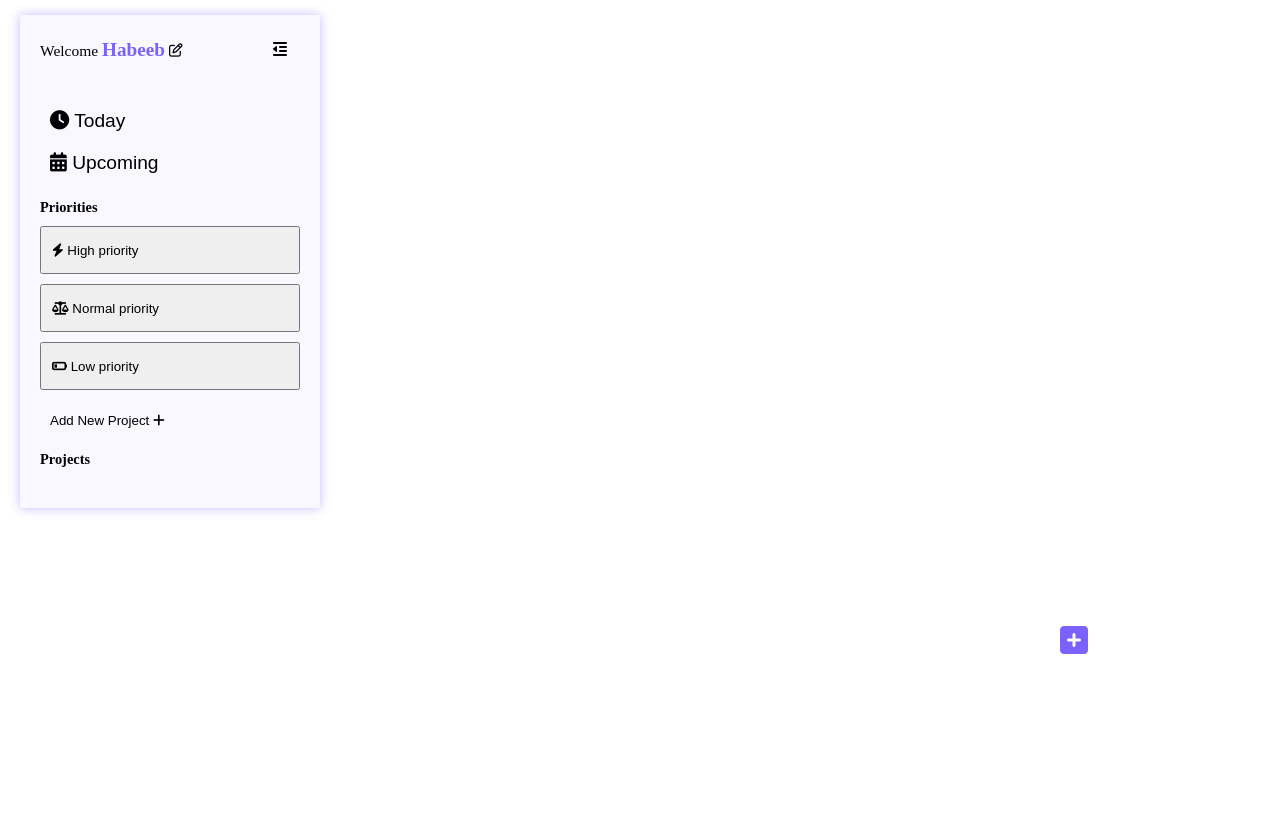
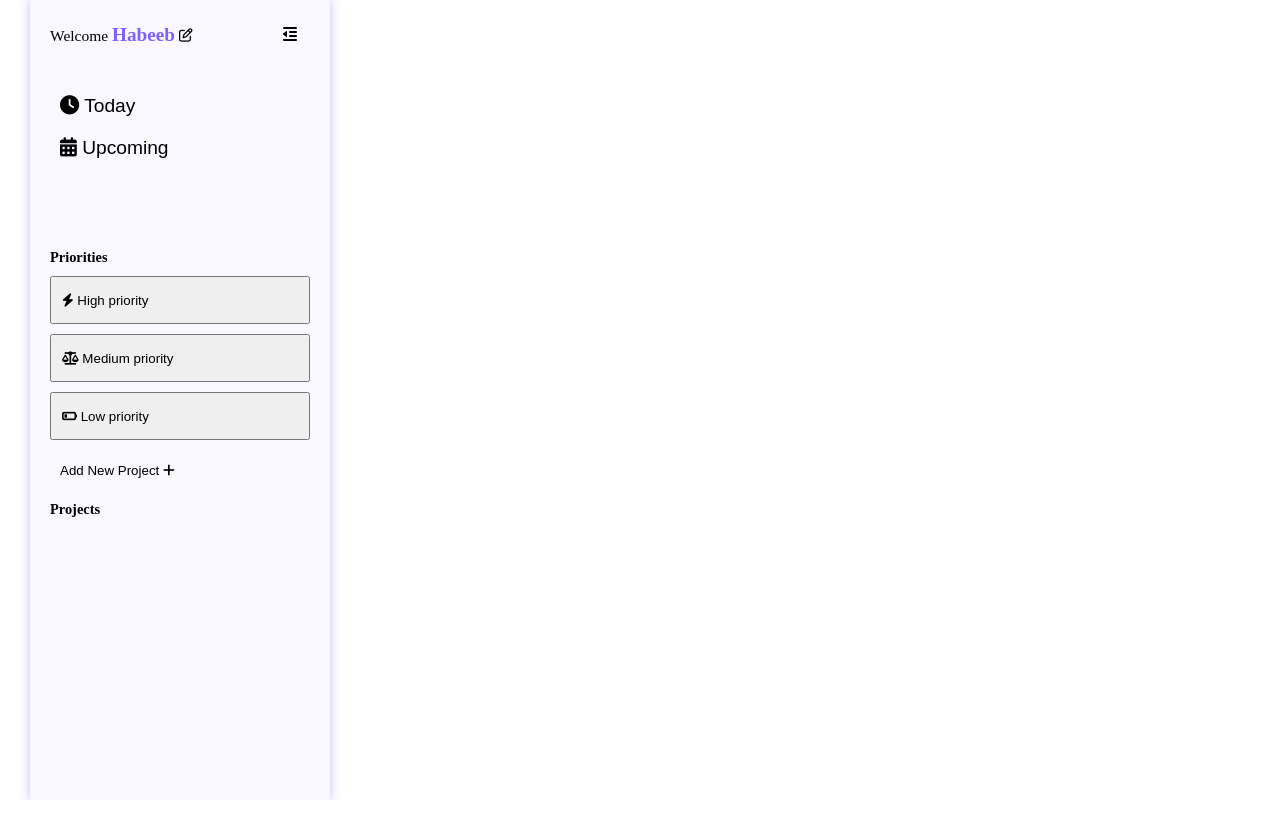
Before and after one commit to TipDevs/tip.do, a website built with webpack: page src/template.html in a window 1280 px wide. After the commit the page ends 800 px from the top, so only its background shows below. Built offline with nearby package versions, Linux system fonts and the light colour scheme; what pubsub-js would draw is missing.

Commit message:
Remove unnecessary line of code

```diff
--- a/src/template.html
+++ b/src/template.html
@@ -6,7 +6,7 @@
     <script src="https://kit.fontawesome.com/40c93fcbb9.js" crossorigin="anonymous"></script>
     <title>tip.do</title>
 </head>
-<body class="no_aside">
+<body class="with_aside">
     <aside>
         <div class="hamburger_nav">
             <p>Welcome <span>Habeeb</span>  <i class="fa-regular fa-pen-to-square fa-sm edit_btn"></i></p>
@@ -19,7 +19,7 @@
         <div class="priorities">
             <h2>Priorities</h2>
             <button><i class="fa-solid fa-bolt"></i> High priority</button>
-            <button><i class="fa-solid fa-scale-balanced"></i></i> Normal priority</button>
+            <button><i class="fa-solid fa-scale-balanced"></i></i> Medium priority</button>
             <button><i class="fa-solid fa-battery-quarter"></i> Low priority</button>
         </div>
         <button class="Add_new_project">Add New Project <i class="fa-solid fa-plus"></i></button>
@@ -31,10 +31,7 @@
     </aside>
     <div class="button_background show"><i class="fa-solid fa-indent fa-xl show_aside"></i></div>
     <!-- <i class="fa-regular fa-moon"></i> for changing mode -->
-    <main class="no_aside">
-        <div class="lists">
-        </div>
-        <i class="fa-solid fa-square-plus fa-2xl add_list"></i>
+    <main class="with_aside">
     </main>
 </body>
 </html>
```
